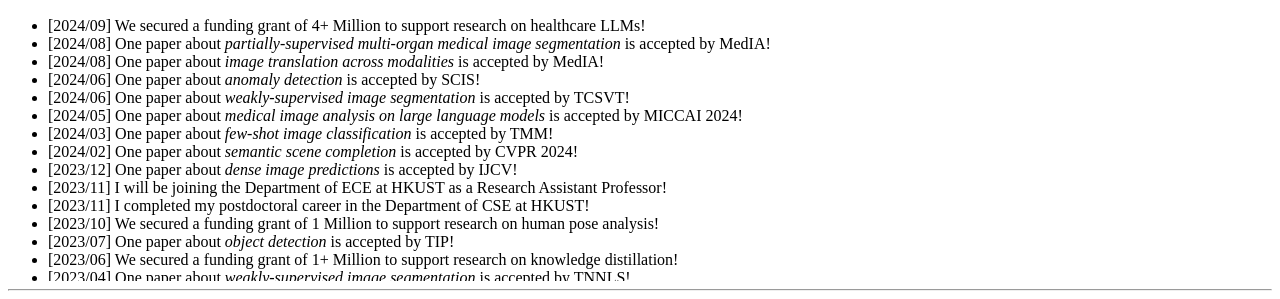
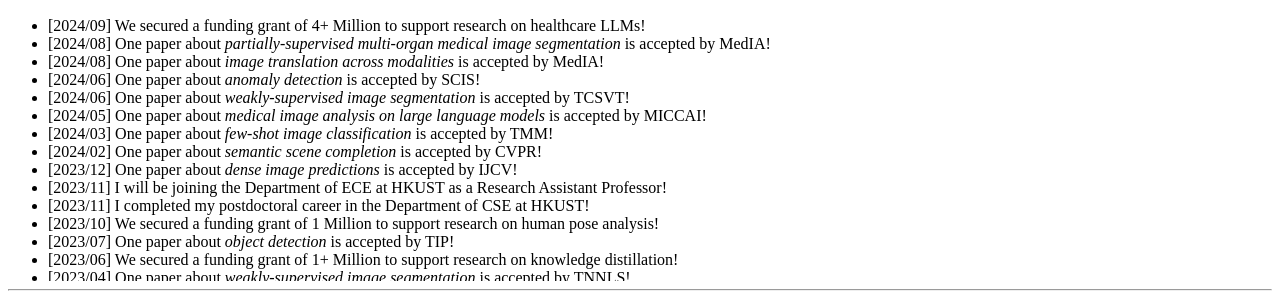
Before and after one commit to ZHANGDONG-NJUST/zhangdong-njust.github.io, a Jekyll site: the page built from _pages/includes/1_news.md, in a window 1280 px wide. Shown: the part 472-771 px from the top of the page. Built offline with Jekyll 4.4.1, drawn with Linux system fonts in a browser that asks for light colours; our own code applies the rules of GitHub Pages for plain Markdown files.

Commit message:
Update 1_news.md

```diff
--- a/_pages/includes/1_news.md
+++ b/_pages/includes/1_news.md
@@ -30,7 +30,7 @@
         </li>
         <li class="news-item">
             <span class="news-date">[2024/05]</span>
-            <span class="news-content">One paper about <span style="font-style: italic;">medical image analysis on large language models</span> is accepted by MICCAI 2024!</span>
+            <span class="news-content">One paper about <span style="font-style: italic;">medical image analysis on large language models</span> is accepted by MICCAI!</span>
         </li>
         <li class="news-item">
             <span class="news-date">[2024/03]</span>
@@ -38,7 +38,7 @@
         </li>
         <li class="news-item">
             <span class="news-date">[2024/02]</span>
-            <span class="news-content">One paper about <span style="font-style: italic;">semantic scene completion</span> is accepted by CVPR 2024!</span>
+            <span class="news-content">One paper about <span style="font-style: italic;">semantic scene completion</span> is accepted by CVPR!</span>
         </li>
         <li class="news-item">
             <span class="news-date">[2023/12]</span>
@@ -68,5 +68,9 @@
             <span class="news-date">[2023/04]</span>
             <span class="news-content">One paper about <span style="font-style: italic;">weakly-supervised image segmentation</span> is accepted by TNNLS!</span>
         </li>
+        <li class="news-item">
+            <span class="news-date">[2023/02]</span>
+            <span class="news-content">One paper about <span style="font-style: italic;">medical image segmentation</span> is accepted by IPMI!</span>
+        </li>
     </ul>
 </div>
```
